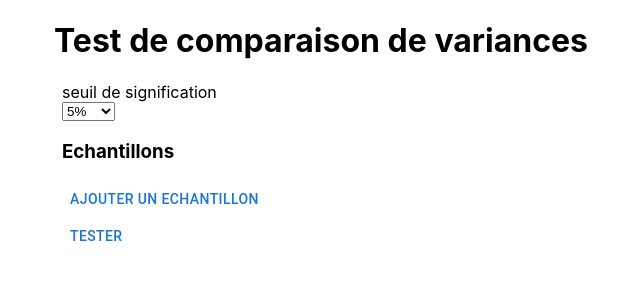
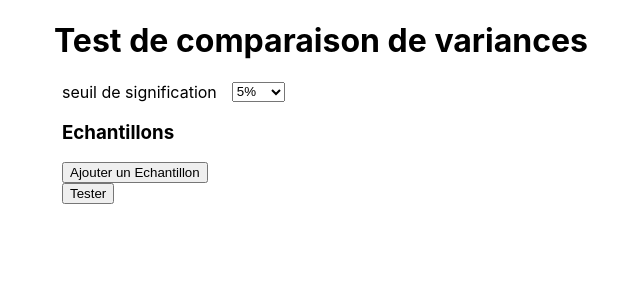
Before and after one commit to BrightkyEfoo/tp-data-analysis, a React (Create React App) app in the folder frontend/: page / in a window 1280 px wide. Shown: the top 300 px of the page, without its empty margins (319-959 px from the left). Built offline with nearby package versions, Linux system fonts and the light colour scheme.

Commit message:
MAJ design

```diff
--- a/frontend/src/App.css
+++ b/frontend/src/App.css
@@ -73,6 +73,10 @@
   border-color: blue;
 
 }
+.echantillon-top-container {
+  display: flex;
+  gap: 15px;
+}
 /* .an-echan > button {
   justify-self: flex-end;
 } */
--- a/frontend/src/components/EchantillonsConteneur.tsx
+++ b/frontend/src/components/EchantillonsConteneur.tsx
@@ -31,13 +31,15 @@ const EchantillonsConteneur = () => {
   const [isLoadind , setIsLoading] = useState(false)
   return (
     <div className="echantillon-container">
-      <label>seuil de signification</label>
+      <div className="echantillon-top-container">
+        <label>seuil de signification</label>
       <select defaultValue={0.05} onChange={e => {
         setSeuil(parseFloat(e.target.value))
       }}>
         <option value={0.025}>2.5%</option>
         <option value={0.05}>5%</option>
       </select>
+      </div>
       <h3>Echantillons</h3>
       {echantillons.map((el, i) => {
         return (
@@ -69,7 +71,7 @@ const EchantillonsConteneur = () => {
           />
         );
       })}
-      <Button
+      <button
         onClick={() => {
           setEchantillons(prev => {
             let tmp = [...prev];
@@ -83,8 +85,8 @@ const EchantillonsConteneur = () => {
         }}
       >
         Ajouter un Echantillon
-      </Button>
-      <Button
+      </button>
+      <button
         onClick={() => {
           console.log('echantillons', echantillons);
           axios
@@ -108,7 +110,7 @@ const EchantillonsConteneur = () => {
         }}
       >
         Tester
-      </Button>
+      </button>
       <Modal
         open={result.isOpen}
         onClose={()=>{
```
